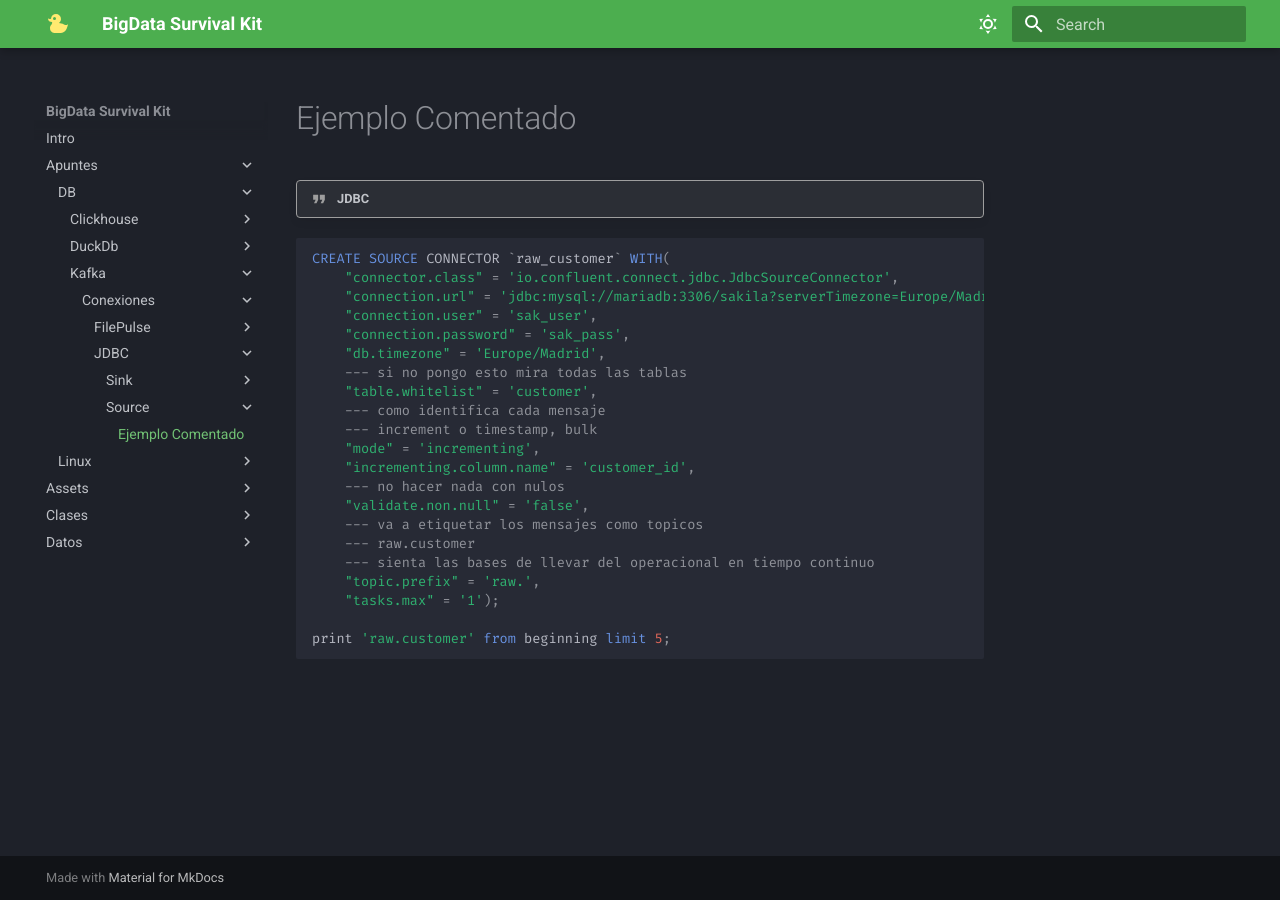
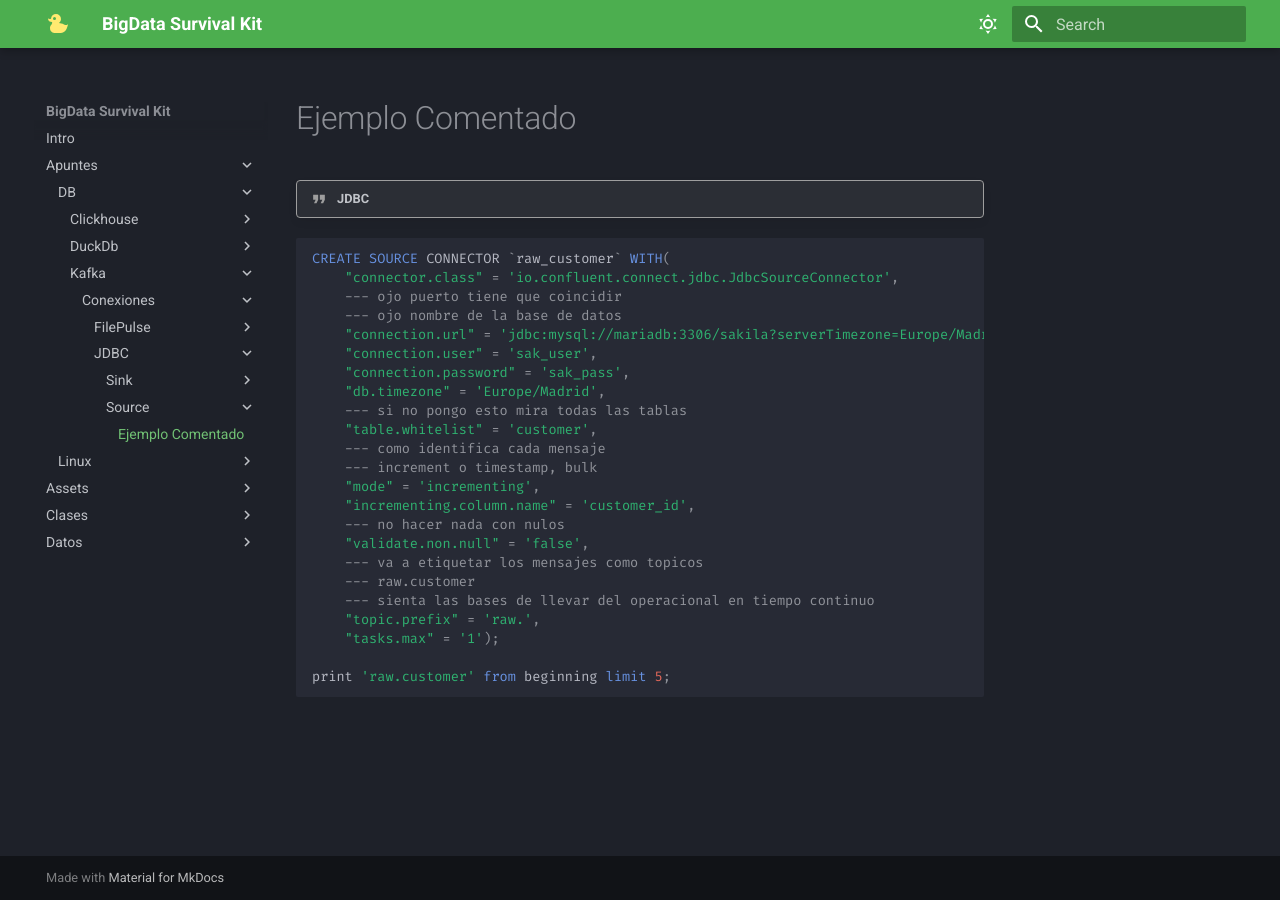
Before and after one commit to alejandroFili/BigData-SurvivalKit, an MkDocs documentation site: the page built from docs/Apuntes/DB/Kafka/Conexiones/JDBC/Source/EjemploComentado.md, in a window 1280 px wide. Built offline with MkDocs 1.6.1 and Material for MkDocs 9.7.7, drawn with Linux system fonts in a browser that asks for light colours.

Commit message:
Comments codigo source

````diff
--- a/docs/Apuntes/DB/Kafka/Conexiones/JDBC/Source/EjemploComentado.md
+++ b/docs/Apuntes/DB/Kafka/Conexiones/JDBC/Source/EjemploComentado.md
@@ -5,6 +5,8 @@
 ```SQL
 CREATE SOURCE CONNECTOR `raw_customer` WITH(
     "connector.class" = 'io.confluent.connect.jdbc.JdbcSourceConnector',
+    --- ojo puerto tiene que coincidir
+    --- ojo nombre de la base de datos
     "connection.url" = 'jdbc:mysql://mariadb:3306/sakila?serverTimezone=Europe/Madrid',
     "connection.user" = 'sak_user',
     "connection.password" = 'sak_pass',
````
